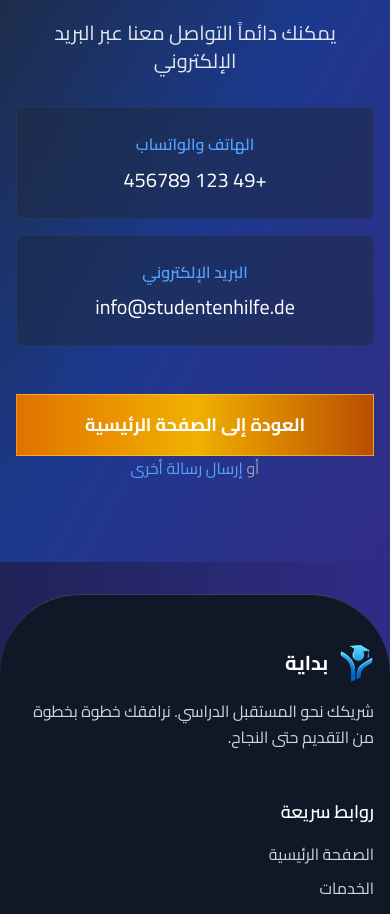
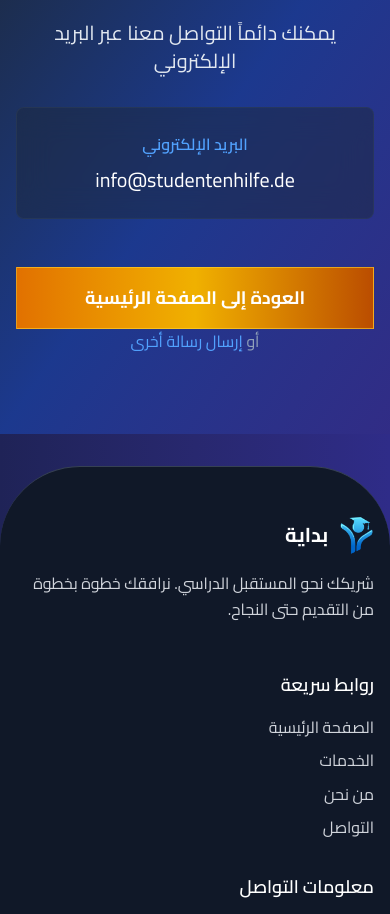
Before and after one commit to SoftEngineerJ/bedaya-frontend, a Next.js app: page /contact/success in a window 390 px wide. Shown: the part 2244-3158 px from the top of the page. Built offline with nearby package versions, Linux system fonts and the light colour scheme.

Commit message:
Update contact text to email-only and remove phone number sections

```diff
--- a/app/contact/success.tsx
+++ b/app/contact/success.tsx
@@ -211,12 +211,6 @@ export default function ContactSuccess() {
           <div className="flex flex-col sm:flex-row gap-4 justify-center mb-12">
             <div className="bg-slate-800/50 backdrop-blur-lg rounded-lg p-6 border border-slate-700/50">
               <div className="text-blue-400 font-semibold mb-2">
-                الهاتف والواتساب
-              </div>
-              <div className="text-white text-xl">+49 123 456789</div>
-            </div>
-            <div className="bg-slate-800/50 backdrop-blur-lg rounded-lg p-6 border border-slate-700/50">
-              <div className="text-blue-400 font-semibold mb-2">
                 البريد الإلكتروني
               </div>
               <div className="text-white text-xl">info@studentenhilfe.de</div>
--- a/app/contact/success/page.tsx
+++ b/app/contact/success/page.tsx
@@ -200,12 +200,6 @@ export default function ContactSuccess() {
           <div className="flex flex-col sm:flex-row gap-4 justify-center mb-12">
             <div className="bg-slate-800/50 backdrop-blur-lg rounded-lg p-6 border border-slate-700/50">
               <div className="text-blue-400 font-semibold mb-2">
-                الهاتف والواتساب
-              </div>
-              <div className="text-white text-xl">+49 123 456789</div>
-            </div>
-            <div className="bg-slate-800/50 backdrop-blur-lg rounded-lg p-6 border border-slate-700/50">
-              <div className="text-blue-400 font-semibold mb-2">
                 البريد الإلكتروني
               </div>
               <div className="text-white text-xl">info@studentenhilfe.de</div>
```
